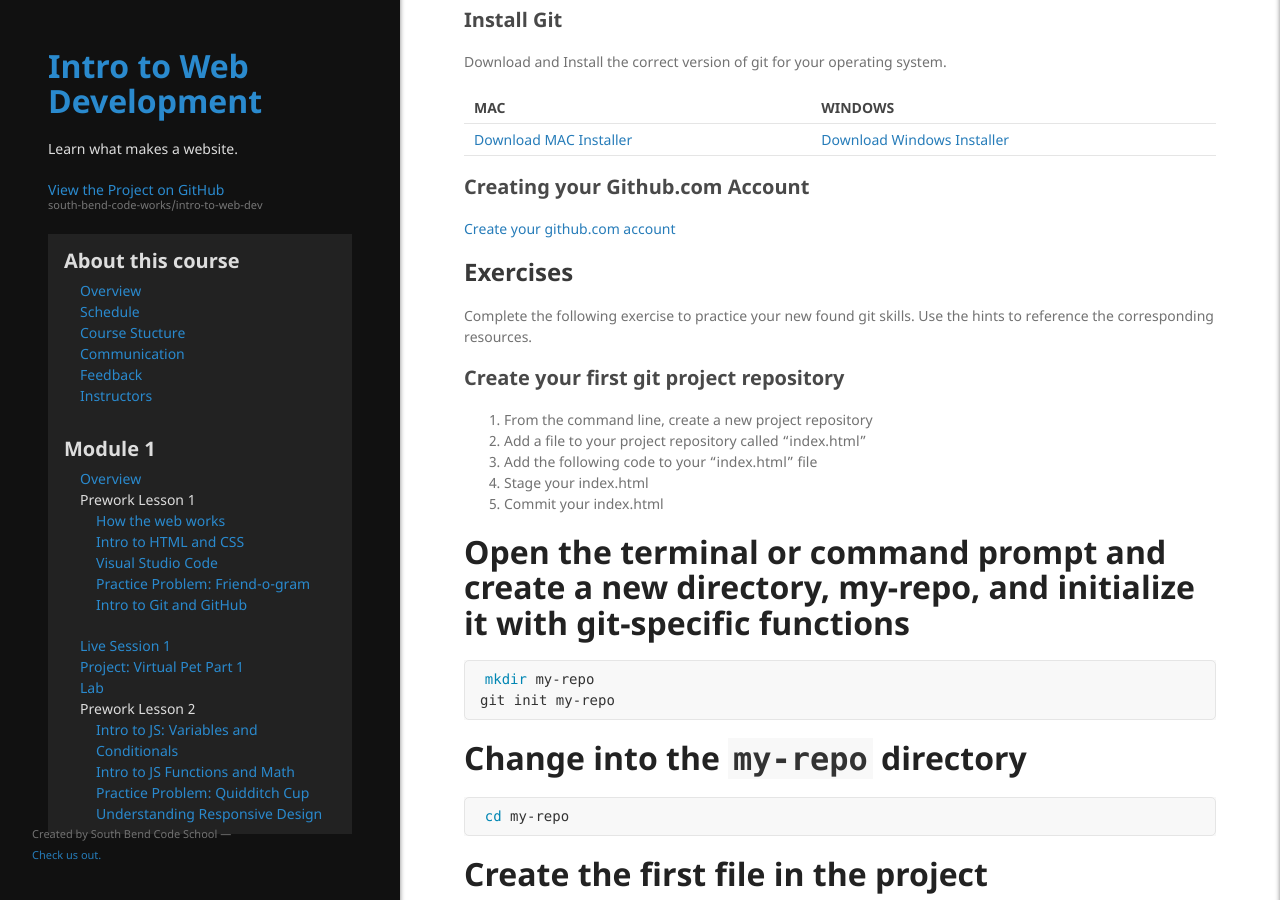
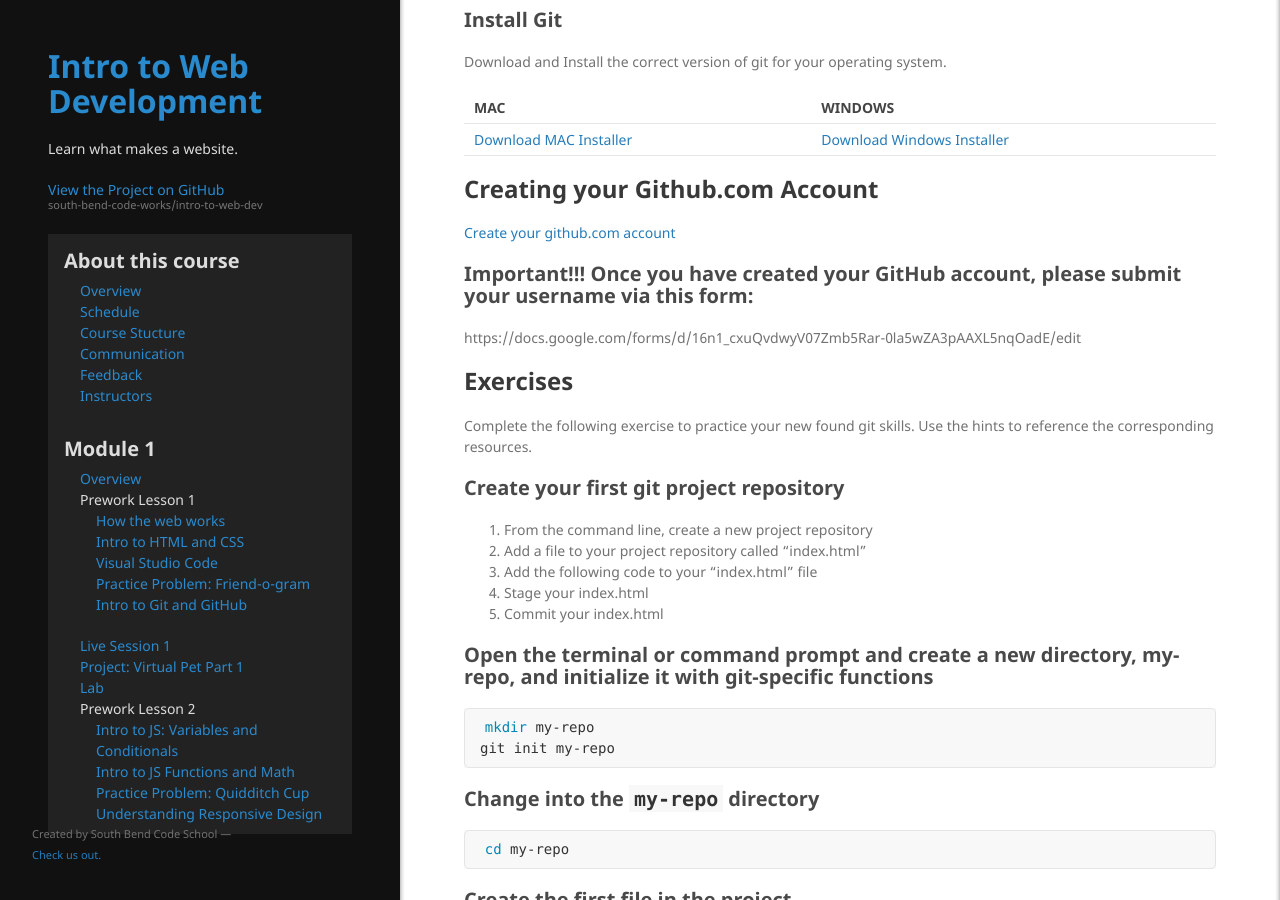
Before and after one commit to south-bend-code-works/intro-to-web-dev, a Jekyll site: the page built from lessons/module1/intro_to_git.md, in a window 1280 px wide and 900 px high, scrolled down 2697 px. Built offline with Jekyll 4.4.1, drawn with Linux system fonts in a browser that asks for light colours.

Commit message:
added a form to github section to capture student github usernames

````diff
--- a/lessons/module1/intro_to_git.md
+++ b/lessons/module1/intro_to_git.md
@@ -74,8 +74,12 @@
 |---|---|
 [Download MAC Installer](https://sourceforge.net/projects/git-osx-installer/files/) | [Download Windows Installer](https://gitforwindows.org/)
 
-### Creating your Github.com Account
+## Creating your Github.com Account
 [Create your github.com account](https://github.com/join?ref_cta=Sign+up&ref_loc=header+logged+out&ref_page=%2F&source=header-home)
+
+### Important!!! Once you have created your GitHub account, please submit your username via this form:
+
+https://docs.google.com/forms/d/16n1_cxuQvdwyV07Zmb5Rar-0la5wZA3pAAXL5nqOadE/edit
 
 ## Exercises
 
@@ -89,20 +93,20 @@
 4. Stage your index.html
 5. Commit your index.html
 
-# Open the terminal or command prompt and create a new directory, my-repo, and initialize it with git-specific functions
+### Open the terminal or command prompt and create a new directory, my-repo, and initialize it with git-specific functions
 
 ```bash
 mkdir my-repo
 git init my-repo
 ```
 
-# Change into the `my-repo` directory
+### Change into the `my-repo` directory
 
 ```bash
 cd my-repo
 ```
 
-# Create the first file in the project
+### Create the first file in the project
 
 Open the project directory with visual studio code and create a new file called *index.html*
 
@@ -110,23 +114,23 @@
 code .
 ```
 
-# git isn't aware of the file, stage it
+### git isn't aware of the file, stage it
 
 ```bash
 git add index.html
 ```
 
-# Take a snapshot of the staging area
+### Take a snapshot of the staging area
 
 ```bash
 git commit -m "add index.html to initial commit"
 ```
 
-# Create a remote repository for the project on github.com
+### Create a remote repository for the project on github.com
 
 Got to github.com and login to your account.  Click the
 
-# Provide the path for the repository you created on github
+### Provide the path for the repository you created on github
 
 ### Share your first git project repository on github.com
 1. ...
@@ -136,7 +140,7 @@
 git remote add origin https://github.com/<YOUR-USERNAME>/my-repo.git
 ```
 
-# Push changes to github
+### Push changes to github
 
 ```bash
 git push --set-upstream origin main
````
